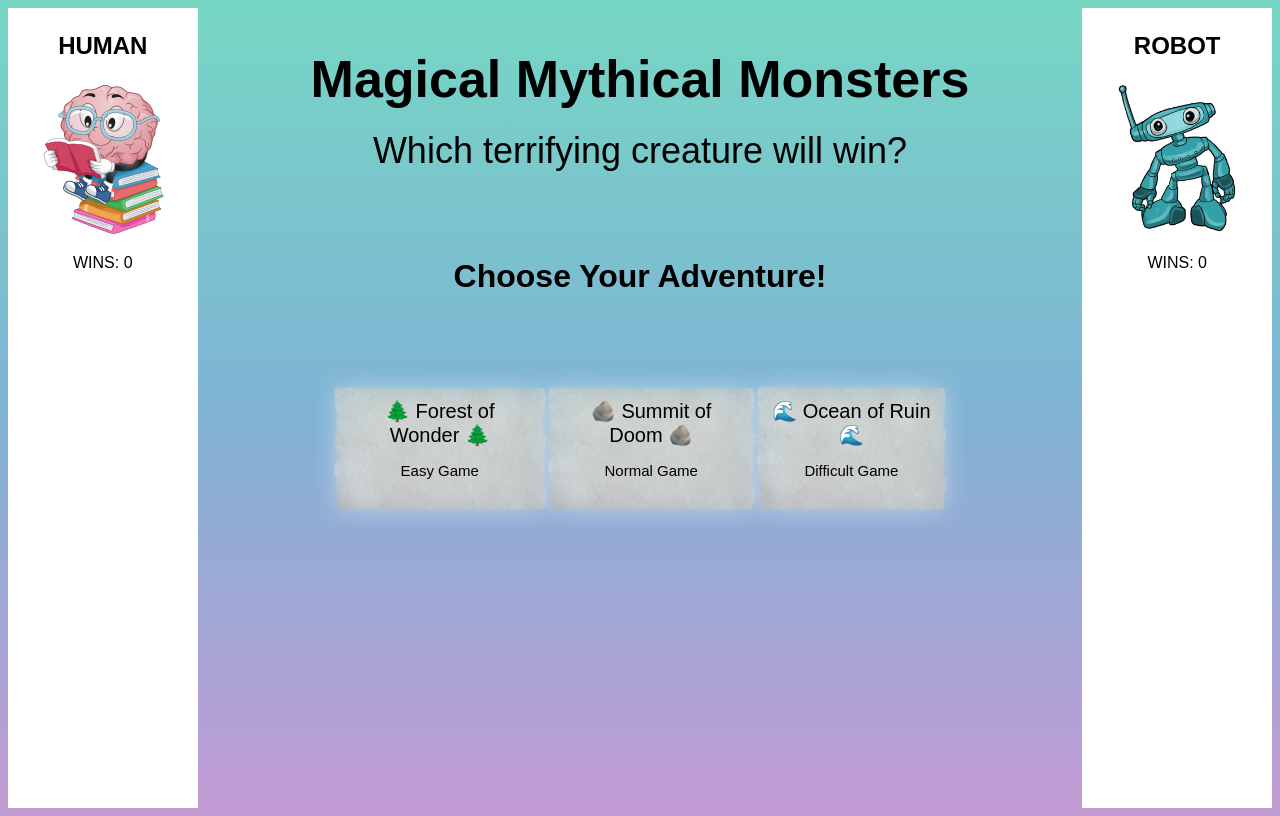
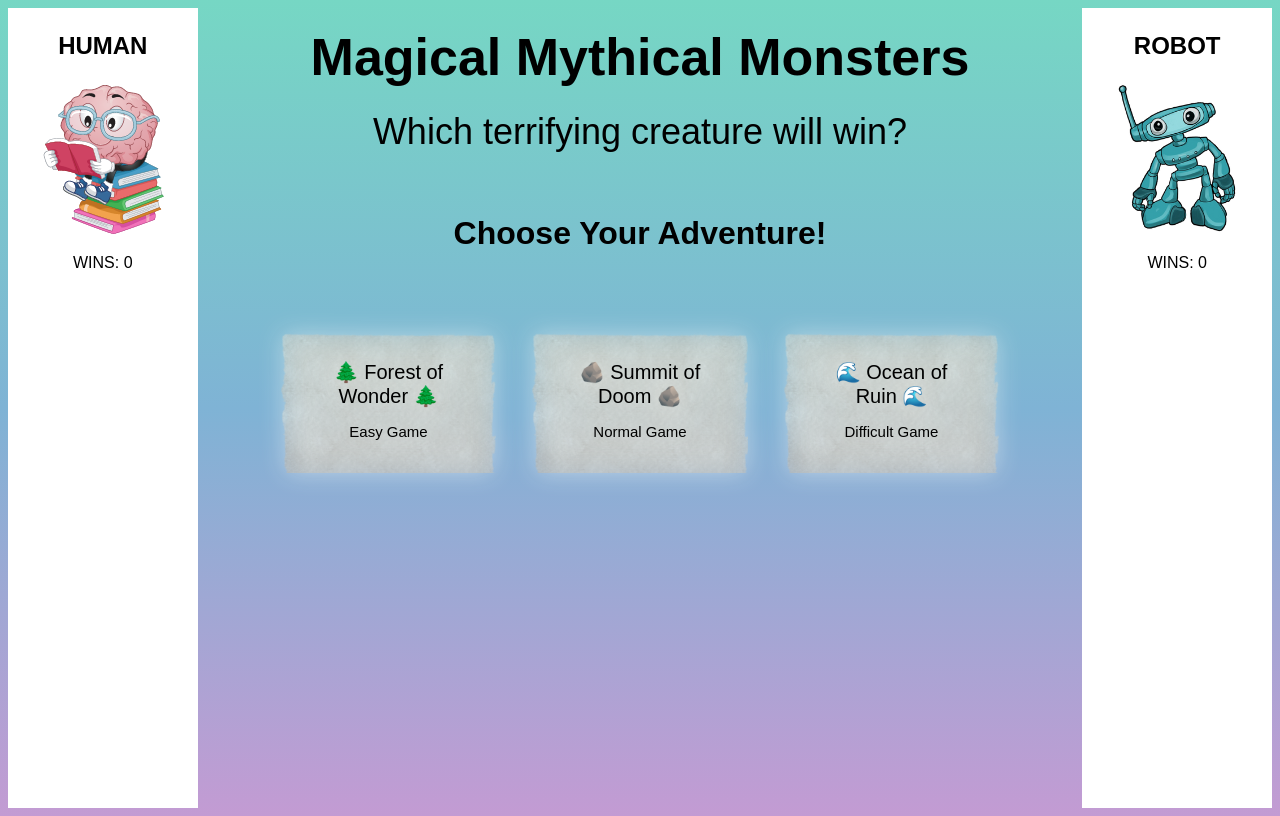
Before and after one commit to emilyjmiles/magical-mythical-monsters, a plain HTML site: page index.html in a window 1280 px wide. Drawn offline with Linux system fonts and the light colour scheme.

Commit message:
Refactor css

```diff
--- a/index.html
+++ b/index.html
@@ -22,21 +22,27 @@
           <h2>Choose Your Adventure!</h2>
           <box class="game-options">
             <section class="game-choice easy-game">
+              <div class="game-button">
                 <label>🌲 Forest of Wonder 🌲</label>
                 <div class="difficulty-level">
                   <p>Easy Game</p>
                 </div>
+            </div>
             </section>
             <section class="game-choice normal-game">
+              <div class="game-button">
                 <label>🪨 Summit of Doom 🪨</label>
                 <div class="difficulty-level">
                   <p>Normal Game</p>
                 </div>
+              </div>
             </section>
             <section class="game-choice hard-game">
+              <div class="game-button">
               <label>🌊 Ocean of Ruin 🌊</label>
               <div class="difficulty-level">
                 <p>Difficult Game</p>
+              </div>
               </div>
             </section>
           </box>
@@ -48,7 +54,7 @@
           <h2>Choose Your Monster!</h2>
             <section class="game-rules easy">
               <h3>Game Rules!</h3>
-                <p>unicorn > minotaur&emsp;&emsp;&emsp;&emsp;&emsp;minotaur > kitsune&emsp;&emsp;&emsp;&emsp;&emsp;kitsune > unicorn</p>
+                <p>unicorn > minotaur&emsp;&emsp;&emsp;&emsp;minotaur > kitsune&emsp;&emsp;&emsp;&emsp;kitsune > unicorn</p>
             </section>
           <box class="mini-monsters">
             <img class="easy-monster-icon" id="unicorn" src="assets/unicorn-icon.png" alt="unicorn"/>
@@ -63,9 +69,8 @@
           <h2>Choose Your Monster!</h2>
             <section class="game-rules normal">
               <h3>Game Rules!</h3>
-                <p>unicorn > minotaur & dragon&emsp;&emsp;&emsp;&emsp;&emsp;minotaur > kitsune & phoenix</p>
-                <p>kitsune > unicorn & griffin&emsp;&emsp;&emsp;&emsp;&emsp;phoenix > unicorn & dragon</p>
-                <p>dragon > kitsune & griffin&emsp;&emsp;&emsp;&emsp;&emsp;griffin > minotaur & phoenix</p>
+                <p>unicorn > minotaur & dragon&emsp;&emsp;&emsp;&emsp;minotaur > kitsune & phoenix&emsp;&emsp;&emsp;&emspkitsune > unicorn & griffin</p>
+                <p>phoenix > unicorn & dragon&emsp;&emsp;&emsp;&emsp;dragon > kitsune & griffin&emsp;&emsp;&emsp;&emsp;griffin > minotaur & phoenix</p>
             </section>
           <box class="mini-monsters">
             <img class="normal-monster-icon" id="unicorn" src="assets/unicorn-icon.png" alt="unicorn"/>
@@ -83,9 +88,9 @@
           <h2>Choose Your Monster!</h2>
             <section class="game-rules hard">
               <h3>Game Rules!</h3>
-                <p>unicorn > minotaur & dragon & hydra&emsp;&emsp;&emsp;&emsp;&emsp;minotaur > kitsune & phoenix & leviathan&emsp;&emsp;&emsp;&emsp;&emsp;kitsune > unicorn & griffin & kraken</p>
-                <p>phoenix > unicorn & dragon & kraken&emsp;&emsp;&emsp;&emsp;&emsp;dragon > kitsune & griffin & leviathan&emsp;&emsp;&emsp;&emsp;&emsp;griffin > minotaur & phoenix & hydra</p>
-                <p>hydra > minotaur & dragon & leviathan&emsp;&emsp;&emsp;&emsp;&emsp;leviathan > unicorn & griffin & kraken&emsp;&emsp;&emsp;&emsp;&emsp;kraken > kitsune & phoenix & hydra</p>
+                <p>unicorn > minotaur & dragon & hydra&emsp;&emsp;&emsp;&emsp;minotaur > kitsune & phoenix & leviathan&emsp;&emsp;&emsp;&emsp;kitsune > unicorn & griffin & kraken</p>
+                <p>phoenix > unicorn & dragon & kraken&emsp;&emsp;&emsp;&emsp;dragon > kitsune & griffin & leviathan&emsp;&emsp;&emsp;&emsp;griffin > minotaur & phoenix & hydra</p>
+                <p>hydra > minotaur & dragon & leviathan&emsp;&emsp;&emsp;&emsp;leviathan > unicorn & griffin & kraken&emsp;&emsp;&emsp;&emsp;kraken > kitsune & phoenix & hydra</p>
             </section>
           <box class="mini-monsters">
             <img class="hard-monster-icon" id="unicorn" src="assets/unicorn-icon.png" alt="unicorn"/>
--- a/main.js
+++ b/main.js
@@ -91,7 +91,6 @@ function playGame(humanChoice, monsterOptions) {
   displayGameResults(game.human.currentMonster, game.robot.currentMonster, game.gameStatus);
   updateWinCount();
   backToGame();
-  console.log('henlo');
 }
 
 function displayGameResults(humanChoice, robotChoice, gameStatus) {
--- a/style.css
+++ b/style.css
@@ -1,13 +1,14 @@
 * {
   font-family: 'Papyrus', sans-serif;
   text-align: center;
+  /* border: 2px solid red; */
 }
 
 html {
   background: linear-gradient(#76D7C4, #7FB3D5, #C39BD3);
   background-size: cover;
+  background-position: fixed;
   background-repeat: no-repeat;
-  opacity: inherit;
 }
 
 main {
@@ -29,12 +30,15 @@ button:hover {
 }
 
 h1 {
+  width: 60vw;
   font-size: 3.25em;
+  /* margin:2.5% */
 }
 
 h2 {
+  width: 60vw;
+  margin: 2.5%;
   font-size: 2em;
-  margin-bottom: 10%;
 }
 
 h3 {
@@ -42,7 +46,7 @@ h3 {
 }
 
 header {
-  padding: 2.5%;
+  /* padding: 2.5%; */
   line-height: 75%;
 }
 
@@ -53,6 +57,7 @@ a {
 
 .player-sidebar {
   background-color: white;
+
   height: 100vh;
   width: 15vw;
 }
@@ -72,23 +77,35 @@ a {
 
 .game-options {
   display:flex;
-  justify-content:space-evenly;
+  justify-content: space-evenly;
   align-items: center;
+  width: 60vw;
+  margin: 5%
 }
 
 .game-choice {
-  font-size: 1.25em;
   background-image: url('assets/paper-button-backdrop.png');
   background-size: cover;
   background-repeat: no-repeat;
-  padding: 2.5%;
+  width: 15vw;
+  height: 15vh;
+  margin: 1.5%;
+  padding: 1.5%;
   filter: drop-shadow(0 0 0.75rem WhiteSmoke);
+  font-size: 1.25em;
 }
 
 .game-choice:hover {
    transform: scale(1.25);
    filter: drop-shadow(0 0 0.75rem white);
    cursor: pointer;
+}
+
+.game-button{
+  display:flex;
+  justify-content: center;
+  flex-direction: column;
+  padding: 10%;
 }
 
 .difficulty-level {
@@ -111,7 +128,8 @@ a {
   background-size: cover;
   background-repeat: no-repeat;
   filter: drop-shadow(0 0 0.75rem WhiteSmoke);
-  padding: 2.5%;
+  /* padding: 2.5%; */
+  margin: 2.5%
 }
 
 .easy {
@@ -130,6 +148,7 @@ a {
   display:flex;
   justify-content:space-evenly;
   align-items: center;
+  width: 50vw
 }
 
 .easy-monster-icon:hover{
```
Lines whose indentation alone changed are shown as unchanged.
